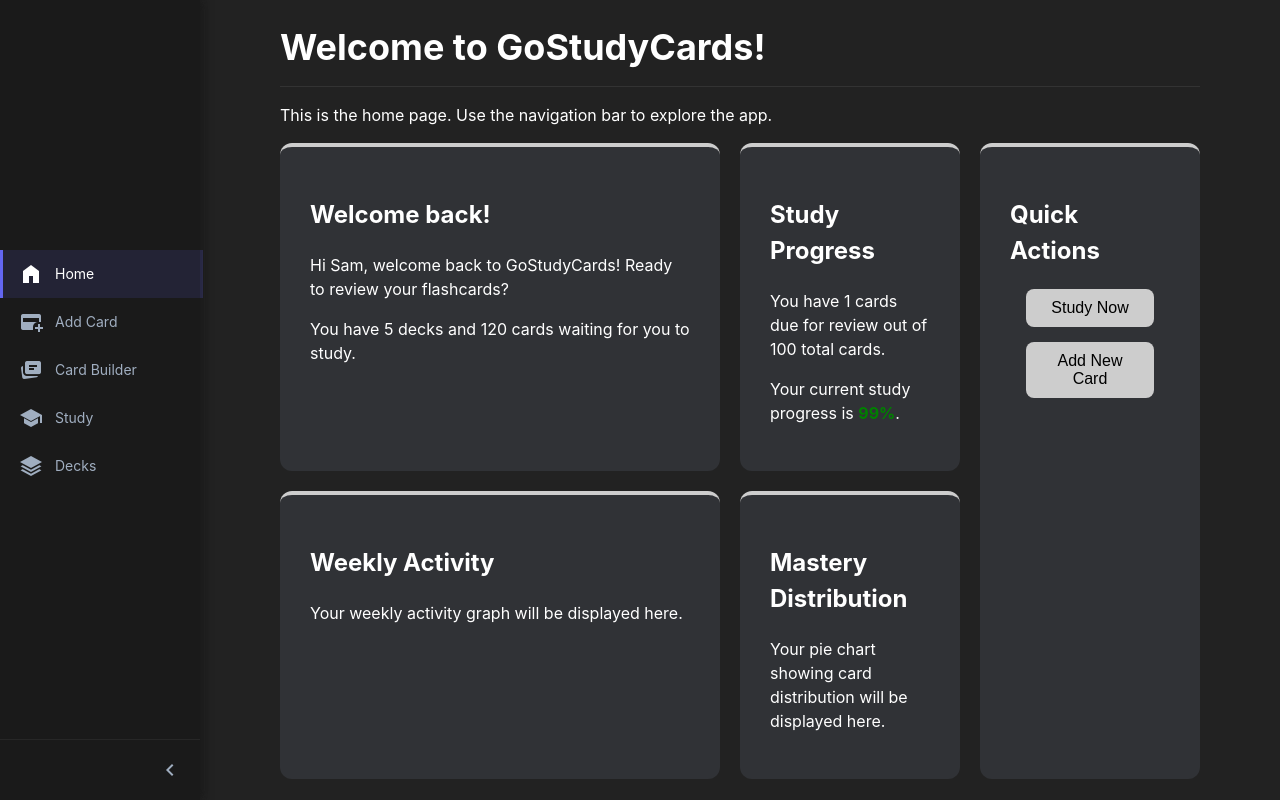
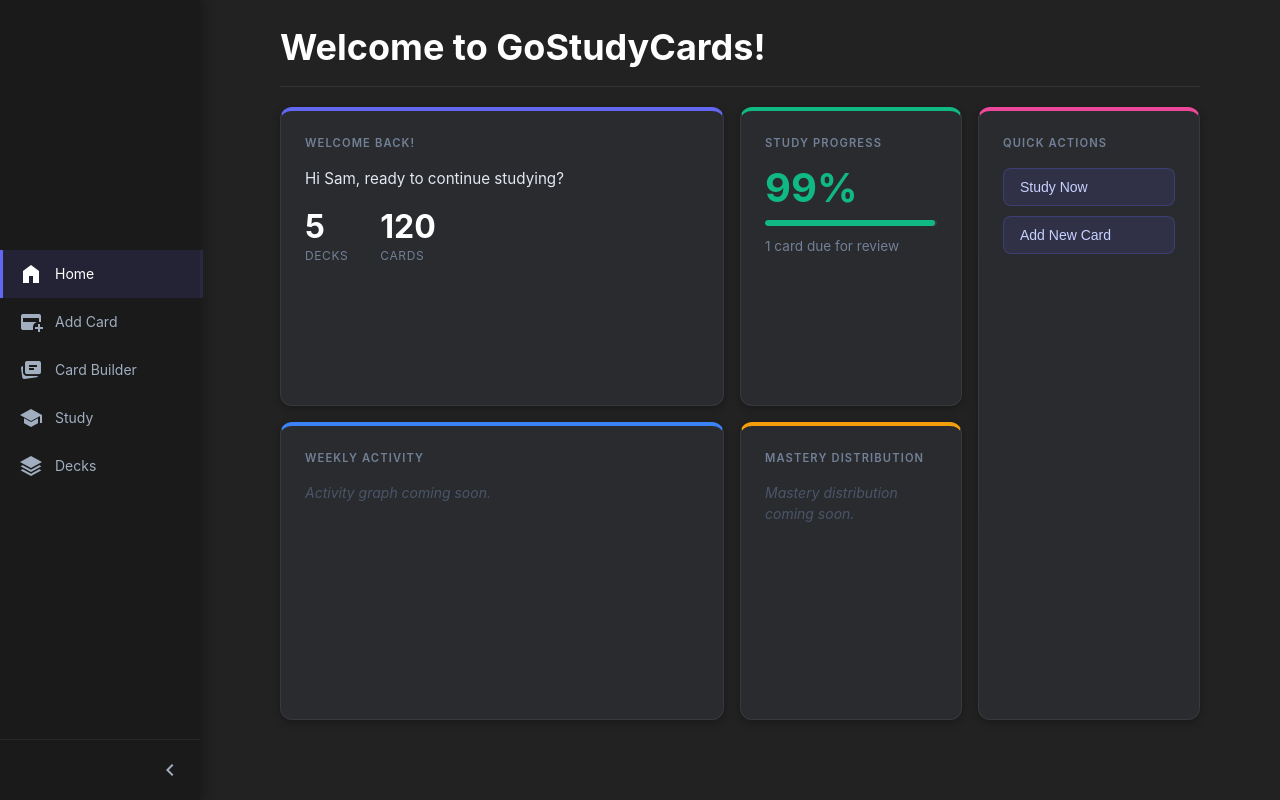
Before and after one commit to 18barbers2/gostudycards, a React (Vite) app in the folder frontend/: page / in a window 1280 px wide. Built offline with nearby package versions, Linux system fonts and the light colour scheme.

Commit message:
feature: updated the styling of the home page

```diff
--- a/frontend/src/components/DashboardCard.tsx
+++ b/frontend/src/components/DashboardCard.tsx
@@ -6,21 +6,33 @@ interface DashboardCardProps {
     className?: string;
 }
 
-export function GreetingCardContent( {userName, deckCount, cardCount}: { userName: string; deckCount: number; cardCount: number }) {
+export function GreetingCardContent({ userName, deckCount, cardCount }: { userName: string; deckCount: number; cardCount: number }) {
     return (
         <div>
-            <p>Hi {userName}, welcome back to GoStudyCards! Ready to review your flashcards?</p>
-            <p>You have {deckCount} decks and {cardCount} cards waiting for you to study.</p>
+            <p className="greeting-text">Hi {userName}, ready to continue studying?</p>
+            <div className="greeting-stats">
+                <div className="stat">
+                    <span className="stat-number">{deckCount}</span>
+                    <span className="stat-label">Decks</span>
+                </div>
+                <div className="stat">
+                    <span className="stat-number">{cardCount}</span>
+                    <span className="stat-label">Cards</span>
+                </div>
+            </div>
         </div>
     );
 }
 
 export function StudyProgressCardContent({ dueCards, totalCards }: { dueCards: number; totalCards: number }) {
-    const progressPercentage = totalCards > 0 ? 100 - Math.round((dueCards / totalCards) * 100) : (100 - 0);
+    const progressPercentage = totalCards > 0 ? 100 - Math.round((dueCards / totalCards) * 100) : 100;
     return (
         <div>
-            <p>You have {dueCards} cards due for review out of {totalCards} total cards.</p>
-            <p>Your current study progress is <b style={progressPercentage >= 75 ? {color: 'green'} : {color: 'red'}}>{progressPercentage}%</b>.</p>
+            <div className="progress-value">{progressPercentage}%</div>
+            <div className="progress-bar-track">
+                <div className="progress-bar-fill" style={{ width: `${progressPercentage}%` }} />
+            </div>
+            <p className="progress-label">{dueCards} card{dueCards !== 1 ? 's' : ''} due for review</p>
         </div>
     );
 }
@@ -28,7 +40,7 @@ export function StudyProgressCardContent({ dueCards, totalCards }: { dueCards: n
 export function WeeklyActivityCardContent() {
     return (
         <div>
-            <p>Your weekly activity graph will be displayed here.</p>
+            <p className="card-placeholder">Activity graph coming soon.</p>
         </div>
     );
 }
@@ -36,7 +48,7 @@ export function WeeklyActivityCardContent() {
 export function PieChartCardContent() {
     return (
         <div>
-            <p>Your pie chart showing card distribution will be displayed here.</p>
+            <p className="card-placeholder">Mastery distribution coming soon.</p>
         </div>
     );
 }
@@ -44,16 +56,14 @@ export function PieChartCardContent() {
 export function QuickActionsContent() {
     return (
         <div className='quick-action-buttons'>
-            <button>Study Now</button>
-            <button>Add New Card</button>
+            <button className="quick-action-btn">Study Now</button>
+            <button className="quick-action-btn">Add New Card</button>
         </div>
     );
-
 }
 
-export function DashboardCard({ title, children, className}: DashboardCardProps) {
+export function DashboardCard({ title, children, className }: DashboardCardProps) {
     return (
-        // Adding a classname prop allows us to apply specific styles to different cards if needed
         <div className={`dashboard-card ${className || ''}`}>
             <h2>{title}</h2>
             {children}
--- a/frontend/src/css/DashboardCard.css
+++ b/frontend/src/css/DashboardCard.css
@@ -1,7 +1,112 @@
+/* ── Base card ── */
 .dashboard-card {
-    background-color: #303236;
-    padding: 30px;
+    background-color: #2a2b2f;
+    padding: 24px;
     border-radius: 12px;
-    min-height: 150px;
-    border-top: 4px solid #cdcdcd;
+    border: 1px solid rgba(255, 255, 255, 0.07);
+    border-top: 4px solid #4a4b50; /* default, overridden per-card in Home.css */
+    box-shadow: 0 2px 8px rgba(0, 0, 0, 0.3);
 }
+
+.dashboard-card h2 {
+    margin: 0 0 16px 0;
+    font-size: 0.7rem;
+    font-weight: 600;
+    text-transform: uppercase;
+    letter-spacing: 0.1em;
+    color: #718096;
+}
+
+/* ── Greeting card ── */
+.greeting-text {
+    margin: 0 0 20px 0;
+    color: #e2e8f0;
+    font-size: 0.95rem;
+}
+
+.greeting-stats {
+    display: flex;
+    gap: 32px;
+}
+
+.stat-number {
+    display: block;
+    font-size: 2rem;
+    font-weight: 700;
+    color: #ffffff;
+    line-height: 1;
+}
+
+.stat-label {
+    display: block;
+    font-size: 0.75rem;
+    color: #718096;
+    margin-top: 4px;
+    text-transform: uppercase;
+    letter-spacing: 0.05em;
+}
+
+/* ── Study progress card ── */
+.progress-value {
+    font-size: 2.5rem;
+    font-weight: 700;
+    color: #10b981;
+    line-height: 1;
+    margin-bottom: 12px;
+}
+
+.progress-bar-track {
+    height: 6px;
+    background: rgba(255, 255, 255, 0.08);
+    border-radius: 3px;
+    overflow: hidden;
+    margin-bottom: 10px;
+}
+
+.progress-bar-fill {
+    height: 100%;
+    background: #10b981;
+    border-radius: 3px;
+    transition: width 0.5s ease;
+}
+
+.progress-label {
+    margin: 0;
+    color: #718096;
+    font-size: 0.85rem;
+}
+
+/* ── Placeholder text for unbuilt cards ── */
+.card-placeholder {
+    margin: 0;
+    color: #4a5568;
+    font-size: 0.875rem;
+    font-style: italic;
+}
+
+/* ── Quick actions ── */
+.quick-action-buttons {
+    display: flex;
+    flex-direction: column;
+    gap: 10px;
+}
+
+.quick-action-btn {
+    background-color: rgba(99, 102, 241, 0.12);
+    color: #c7d2fe;
+    border: 1px solid rgba(99, 102, 241, 0.25);
+    padding: 10px 16px;
+    border-radius: 8px;
+    cursor: pointer;
+    font-size: 0.875rem;
+    font-weight: 500;
+    width: 100%;
+    text-align: left;
+    transition: background-color 0.15s ease, border-color 0.15s ease, color 0.15s ease;
+}
+
+.quick-action-btn:hover {
+    background-color: rgba(99, 102, 241, 0.22);
+    border-color: rgba(99, 102, 241, 0.5);
+    color: #e0e7ff;
+}
--- a/frontend/src/css/Home.css
+++ b/frontend/src/css/Home.css
@@ -1,60 +1,33 @@
 .home-page {
     background-color: #222222;
     color: white;
+    height: 100%;
+    display: flex;
+    flex-direction: column;
 }
 
 .home-page-container {
     display: grid;
     grid-template-columns: 2fr 1fr 1fr;
-    grid-template-areas:'welcome cards-due quick-actions'
-                        'heatmap card-piechart quick-actions';
-    grid-template-rows: auto auto;
-    gap: 20px;
+    grid-template-rows: 1fr 1fr;
+    grid-template-areas:
+        'welcome study-progress quick-actions'
+        'weekly-activity mastery-distribution quick-actions';
+    gap: 16px;
+    padding-top: 20px;
+    flex: 1;
+    min-height: 0;
 }
 
-.welcome {
-    grid-area: welcome;
-    min-height: 150px;
-}
+.welcome          { grid-area: welcome; }
+.study-progress   { grid-area: study-progress; }
+.weekly-activity  { grid-area: weekly-activity; }
+.mastery-distribution { grid-area: mastery-distribution; }
+.quick-actions    { grid-area: quick-actions; }
 
-.home-page-container.study-progress {
-    grid-area: cards-due;
-    min-height: 200px;
-}
-
-.weekly-activity {
-    grid-area: heatmap;
-    min-height: 260px;
-}
-
-.quick-actions {
-    grid-area: quick-actions;
-}
-
-.mastery-distribution {
-    grid-area: card-piechart;
-}
-
-.home-page button {
-    background-color: #cdcdcd;
-    color: black;
-    border: none;
-    padding: 10px 20px;
-    border-radius: 8px;
-    cursor: pointer;
-    font-size: 16px;
-    width: 80%;
-}
-
-.home-page button:hover {
-    background-color: #131313;
-    transition: background-color 0.1s ease;
-    color: white
-}
-
-.quick-action-buttons {
-    display: flex;
-    flex-direction: column;
-    align-items: center;
-    gap: 15px;
-}
+/* Per-card colour accents on the top border */
+.dashboard-card.welcome           { border-top-color: #6366f1; }
+.dashboard-card.study-progress    { border-top-color: #10b981; }
+.dashboard-card.weekly-activity   { border-top-color: #3b82f6; }
+.dashboard-card.mastery-distribution { border-top-color: #f59e0b; }
+.dashboard-card.quick-actions     { border-top-color: #ec4899; }
--- a/frontend/src/pages/Home.tsx
+++ b/frontend/src/pages/Home.tsx
@@ -11,7 +11,6 @@ export function Home() {
                 <div className='page-title-row'>
                     <h1 className='page-title'>Welcome to GoStudyCards!</h1>
                 </div>
-                <p>This is the home page. Use the navigation bar to explore the app.</p>
                 <div className='home-page-container'>
                     <DashboardCard className='welcome' title='Welcome back!'>
                         <GreetingCardContent userName='Sam' deckCount={5} cardCount={120} />
```
